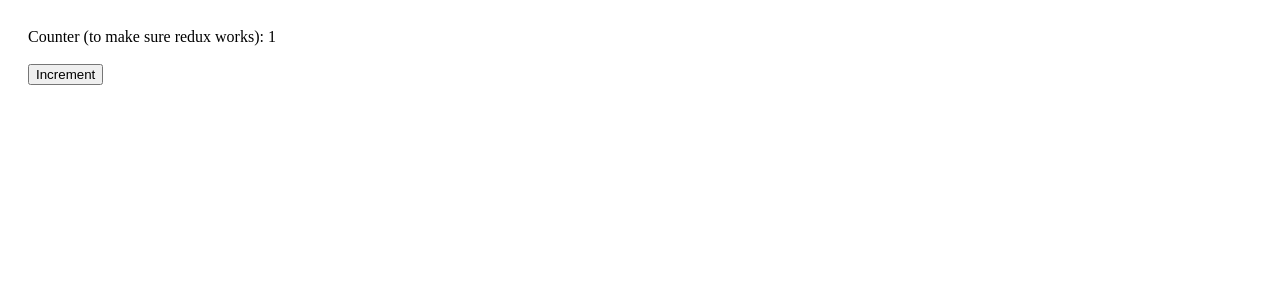
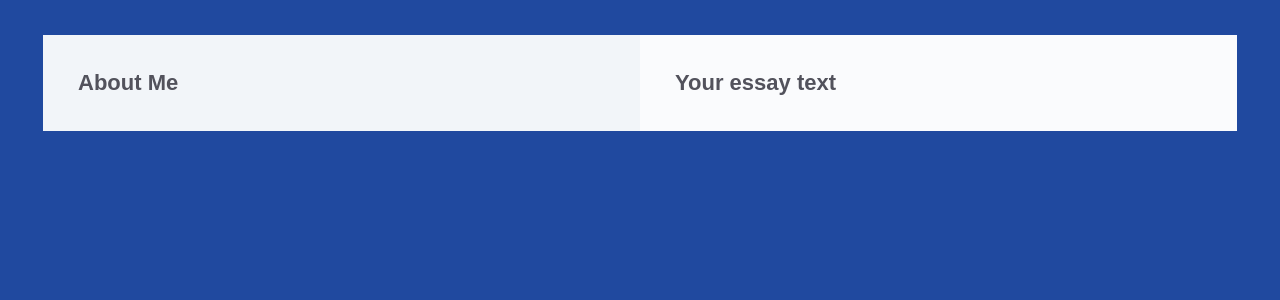
Before and after one commit to PatricCampbell/okc_web_takehome, a React (Create React App) app: page / in a window 1280 px wide. Shown: the top 300 px of the page. Built offline with nearby package versions, Linux system fonts and the light colour scheme.

Commit message:
Add initial layout with sections and headers

```diff
--- a/src/components/App.js
+++ b/src/components/App.js
@@ -1,22 +1,15 @@
 import React from 'react';
-import PropTypes from 'prop-types';
+
+import Essay from './Essay';
+import Prompts from './Prompts';
 
 require('./App.scss');
 
-const App = ({ counter, increment }) => (
-  <div className="match-area">
-    Counter (to make sure redux works): {counter}
-    <br />
-    <br />
-    <button onClick={increment}>
-      Increment
-    </button>
+const App = () => (
+  <div className="content-container">
+    <Prompts />
+    <Essay />
   </div>
 );
 
-App.propTypes = {
-  counter: PropTypes.number.isRequired,
-  increment: PropTypes.func.isRequired,
-};
-
 export default App;
--- a/src/components/App.scss
+++ b/src/components/App.scss
@@ -1,3 +1,8 @@
-.match-area {
-  padding: 20px;
+body {
+  background-color: rgb(32, 73, 159);
 }
+
+.content-container {
+  display: flex;
+  margin: 35px;
+}
--- /dev/null
+++ b/src/components/Essay.jsx
@@ -0,0 +1,12 @@
+import React from 'react';
+import Header from './Header';
+
+require('./Essay.scss');
+
+const Essay = () => (
+  <div className="essay-container">
+    <Header text="Your essay text" />
+  </div>
+);
+
+export default Essay;
--- /dev/null
+++ b/src/components/Essay.scss
@@ -0,0 +1,5 @@
+.essay-container {
+  background-color: rgb(250, 251, 253);
+  padding: 35px;
+  width: 100%;
+}
--- /dev/null
+++ b/src/components/Header.jsx
@@ -0,0 +1,14 @@
+import React from 'react';
+import PropTypes from 'prop-types';
+
+require('./Header.scss');
+
+const Header = ({ text }) => (
+  <h2 className="section-header">{text}</h2>
+);
+
+Header.propTypes = {
+  text: PropTypes.string.isRequired,
+};
+
+export default Header;
--- /dev/null
+++ b/src/components/Header.scss
@@ -0,0 +1,6 @@
+.section-header {
+  color: rgb(82, 82, 92);
+  font-family: sans-serif;
+  font-size: 22px;
+  margin: 0;
+}
--- /dev/null
+++ b/src/components/Prompts.jsx
@@ -0,0 +1,12 @@
+import React from 'react';
+import Header from './Header';
+
+require('./Prompts.scss');
+
+const Prompts = () => (
+  <div className="prompt-container">
+    <Header text="About Me" />
+  </div>
+);
+
+export default Prompts;
--- /dev/null
+++ b/src/components/Prompts.scss
@@ -0,0 +1,5 @@
+.prompt-container {
+  background-color: rgb(242, 245, 249);
+  padding: 35px;
+  width: 100%;
+}
--- a/src/index.js
+++ b/src/index.js
@@ -4,7 +4,7 @@ import { Provider } from 'react-redux';
 import { createStore } from 'redux';
 import { reducer } from './madlibs';
 
-import App from './containers/App';
+import App from './components/App';
 
 const store = createStore(
   reducer,
```
